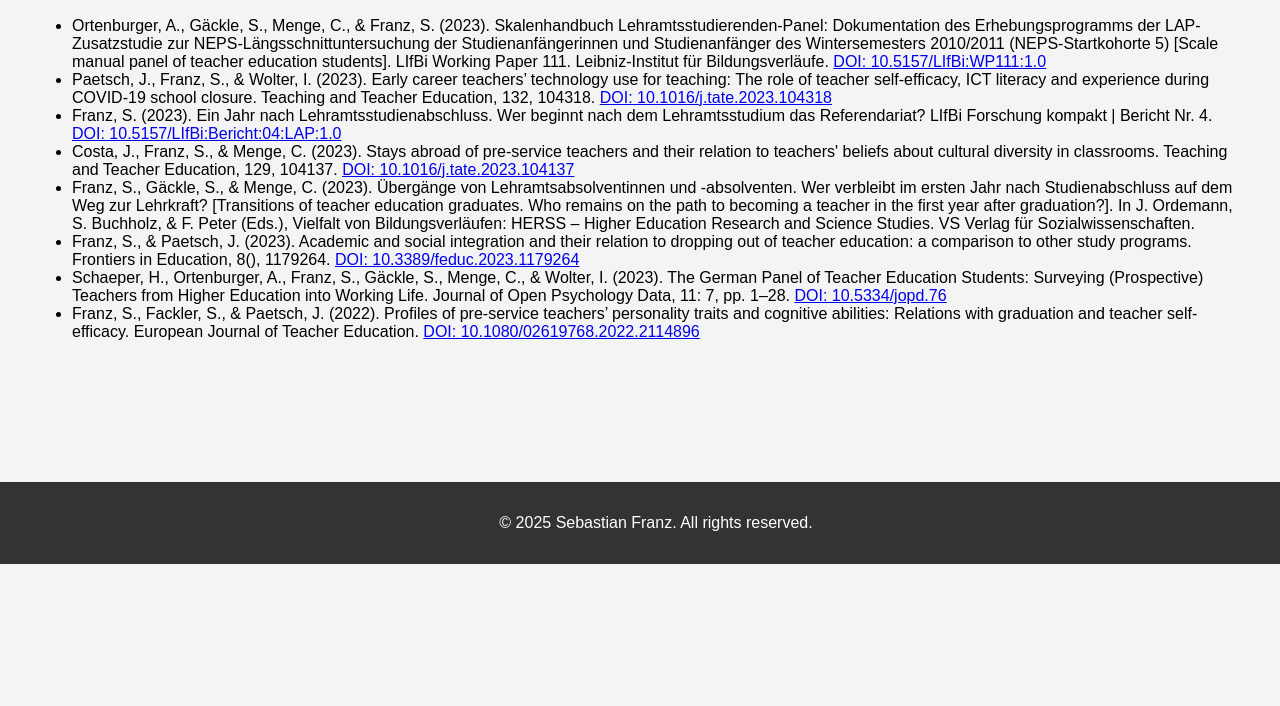
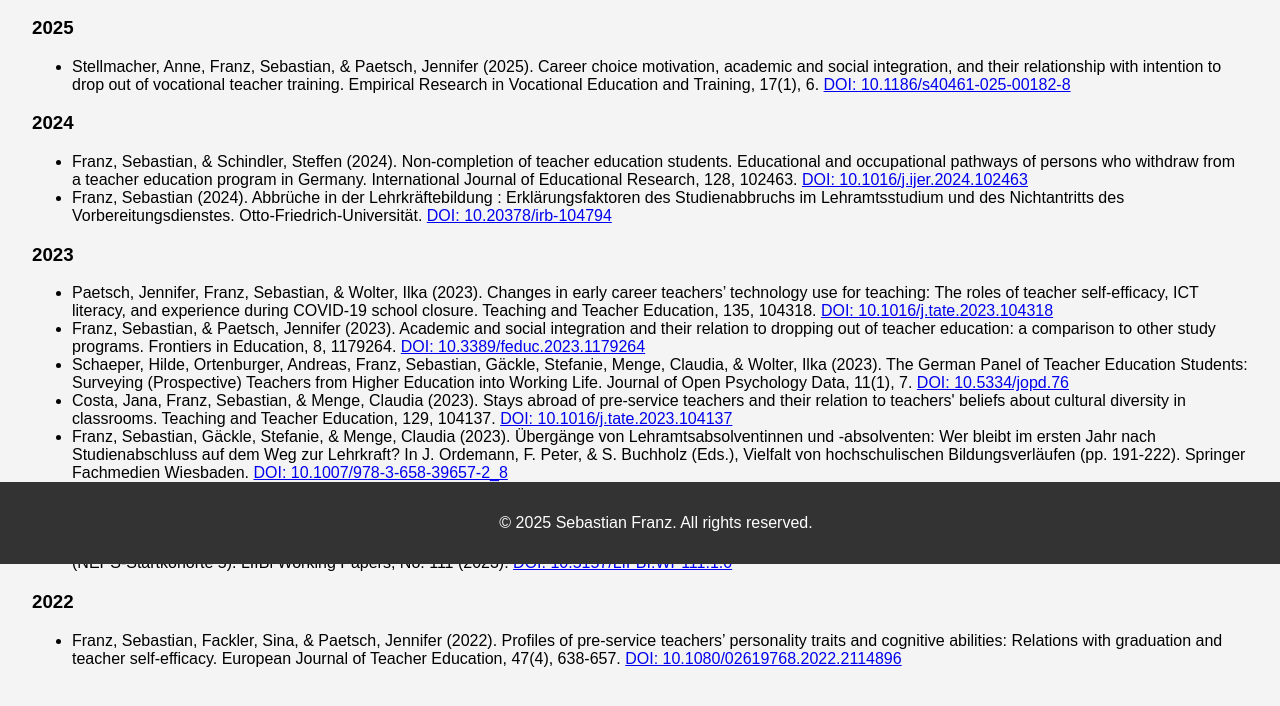
Before and after one commit to tukufu/sebastian-franz, a plain HTML site: page publications.html in a window 1280 px wide. Shown: the part 236-942 px from the top of the page. Before the commit the page ends 800 px from the top, so only its background shows below. Drawn offline with Linux system fonts and the light colour scheme.

Commit message:
Add files via upload

```diff
--- a/publications.html
+++ b/publications.html
@@ -21,15 +21,28 @@
     <main>
         <section id="publications">
             <h2>Publications</h2>
+            <h3>2025</h3>
             <ul>
-                <li>Ortenburger, A., Gäckle, S., Menge, C., & Franz, S. (2023). Skalenhandbuch Lehramtsstudierenden-Panel: Dokumentation des Erhebungsprogramms der LAP-Zusatzstudie zur NEPS-Längsschnittuntersuchung der Studienanfängerinnen und Studienanfänger des Wintersemesters 2010/2011 (NEPS-Startkohorte 5) [Scale manual panel of teacher education students]. LIfBi Working Paper 111. Leibniz-Institut für Bildungsverläufe. <a href="https://doi.org/10.5157/LIfBi:WP111:1.0">DOI: 10.5157/LIfBi:WP111:1.0</a></li>
-                <li>Paetsch, J., Franz, S., & Wolter, I. (2023). Early career teachers’ technology use for teaching: The role of teacher self-efficacy, ICT literacy and experience during COVID-19 school closure. Teaching and Teacher Education, 132, 104318. <a href="https://doi.org/10.1016/j.tate.2023.104318">DOI: 10.1016/j.tate.2023.104318</a></li>
-                <li>Franz, S. (2023). Ein Jahr nach Lehramtsstudienabschluss. Wer beginnt nach dem Lehramtsstudium das Referendariat? LIfBi Forschung kompakt | Bericht Nr. 4. <a href="https://doi.org/10.5157/LIfBi:Bericht:04:LAP:1.0">DOI: 10.5157/LIfBi:Bericht:04:LAP:1.0</a></li>
-                <li>Costa, J., Franz, S., & Menge, C. (2023). Stays abroad of pre-service teachers and their relation to teachers' beliefs about cultural diversity in classrooms. Teaching and Teacher Education, 129, 104137. <a href="https://doi.org/10.1016/j.tate.2023.104137">DOI: 10.1016/j.tate.2023.104137</a></li>
-                <li>Franz, S., Gäckle, S., & Menge, C. (2023). Übergänge von Lehramtsabsolventinnen und -absolventen. Wer verbleibt im ersten Jahr nach Studienabschluss auf dem Weg zur Lehrkraft? [Transitions of teacher education graduates. Who remains on the path to becoming a teacher in the first year after graduation?]. In J. Ordemann, S. Buchholz, & F. Peter (Eds.), Vielfalt von Bildungsverläufen: HERSS – Higher Education Research and Science Studies. VS Verlag für Sozialwissenschaften.</li>
-                <li>Franz, S., & Paetsch, J. (2023). Academic and social integration and their relation to dropping out of teacher education: a comparison to other study programs. Frontiers in Education, 8(), 1179264. <a href="https://doi.org/10.3389/feduc.2023.1179264">DOI: 10.3389/feduc.2023.1179264</a></li>
-                <li>Schaeper, H., Ortenburger, A., Franz, S., Gäckle, S., Menge, C., & Wolter, I. (2023). The German Panel of Teacher Education Students: Surveying (Prospective) Teachers from Higher Education into Working Life. Journal of Open Psychology Data, 11: 7, pp. 1–28. <a href="https://doi.org/10.5334/jopd.76">DOI: 10.5334/jopd.76</a></li>
-                <li>Franz, S., Fackler, S., & Paetsch, J. (2022). Profiles of pre-service teachers’ personality traits and cognitive abilities: Relations with graduation and teacher self-efficacy. European Journal of Teacher Education. <a href="https://doi.org/10.1080/02619768.2022.2114896">DOI: 10.1080/02619768.2022.2114896</a></li>
+                <li>Stellmacher, Anne, Franz, Sebastian, & Paetsch, Jennifer (2025). Career choice motivation, academic and social integration, and their relationship with intention to drop out of vocational teacher training. Empirical Research in Vocational Education and Training, 17(1), 6. <a href="https://ervet-journal.springeropen.com/articles/10.1186/s40461-025-00182-8">DOI: 10.1186/s40461-025-00182-8</a></li>
+            </ul>
+            <h3>2024</h3>
+            <ul>
+                <li>Franz, Sebastian, & Schindler, Steffen (2024). Non-completion of teacher education students. Educational and occupational pathways of persons who withdraw from a teacher education program in Germany. International Journal of Educational Research, 128, 102463. <a href="https://linkinghub.elsevier.com/retrieve/pii/S0883035524001484">DOI: 10.1016/j.ijer.2024.102463</a></li>
+                <li>Franz, Sebastian (2024). Abbrüche in der Lehrkräftebildung : Erklärungsfaktoren des Studienabbruchs im Lehramtsstudium und des Nichtantritts des Vorbereitungsdienstes. Otto-Friedrich-Universität. <a href="https://fis.uni-bamberg.de/handle/uniba/104794">DOI: 10.20378/irb-104794</a></li>
+            </ul>
+            <h3>2023</h3>
+            <ul>
+                <li>Paetsch, Jennifer, Franz, Sebastian, & Wolter, Ilka (2023). Changes in early career teachers’ technology use for teaching: The roles of teacher self-efficacy, ICT literacy, and experience during COVID-19 school closure. Teaching and Teacher Education, 135, 104318. <a href="https://linkinghub.elsevier.com/retrieve/pii/S0742051X23003062">DOI: 10.1016/j.tate.2023.104318</a></li>
+                <li>Franz, Sebastian, & Paetsch, Jennifer (2023). Academic and social integration and their relation to dropping out of teacher education: a comparison to other study programs. Frontiers in Education, 8, 1179264. <a href="https://www.frontiersin.org/articles/10.3389/feduc.2023.1179264/full">DOI: 10.3389/feduc.2023.1179264</a></li>
+                <li>Schaeper, Hilde, Ortenburger, Andreas, Franz, Sebastian, Gäckle, Stefanie, Menge, Claudia, & Wolter, Ilka (2023). The German Panel of Teacher Education Students: Surveying (Prospective) Teachers from Higher Education into Working Life. Journal of Open Psychology Data, 11(1), 7. <a href="https://account.openpsychologydata.metajnl.com/index.php/up-j-jopd/article/view/76">DOI: 10.5334/jopd.76</a></li>
+                <li>Costa, Jana, Franz, Sebastian, & Menge, Claudia (2023). Stays abroad of pre-service teachers and their relation to teachers' beliefs about cultural diversity in classrooms. Teaching and Teacher Education, 129, 104137. <a href="https://linkinghub.elsevier.com/retrieve/pii/S0742051X23001257">DOI: 10.1016/j.tate.2023.104137</a></li>
+                <li>Franz, Sebastian, Gäckle, Stefanie, & Menge, Claudia (2023). Übergänge von Lehramtsabsolventinnen und -absolventen: Wer bleibt im ersten Jahr nach Studienabschluss auf dem Weg zur Lehrkraft? In J. Ordemann, F. Peter, & S. Buchholz (Eds.), Vielfalt von hochschulischen Bildungsverläufen (pp. 191-222). Springer Fachmedien Wiesbaden. <a href="https://link.springer.com/10.1007/978-3-658-39657-2_8">DOI: 10.1007/978-3-658-39657-2_8</a></li>
+                <li>Franz, Sebastian (2023). Ein Jahr nach Lehramtsstudienabschluss: Wer beginnt nach dem Lehramtsstudium das Referendariat? LIfBi Berichte, No. 4 (2023). <a href="https://www.lifbi.de/Portals/2/Publikationen/Transferberichte/LIfBi%20Forschung%20kompakt/LIfBi-Forschung-kompakt_04_LAP.pdf">DOI: 10.5157/LIFBI:BERICHT:04:LAP:1.0</a></li>
+                <li>Ortenburger, Andreas, Gäckle, Stefanie, Menge, Claudia, & Franz, Sebastian (2023). Skalenhandbuch Lehramtsstudierenden-Panel: Dokumentation des Erhebungsprogramms der LAP-Zusatzstudie zur NEPS-Längsschnittuntersuchung der Studienanfängerinnen und Studienanfänger des Wintersemesters 2010/2011 (NEPS-Startkohorte 5). LIfBi Working Papers, No. 111 (2023). <a href="https://www.lifbi.de/Portals/2/LIfBi%20Working%20Papers/LIfBi_WP_111_1.0.pdf">DOI: 10.5157/LIFBI:WP111:1.0</a></li>
+            </ul>
+            <h3>2022</h3>
+            <ul>
+                <li>Franz, Sebastian, Fackler, Sina, & Paetsch, Jennifer (2022). Profiles of pre-service teachers’ personality traits and cognitive abilities: Relations with graduation and teacher self-efficacy. European Journal of Teacher Education, 47(4), 638-657. <a href="https://www.tandfonline.com/doi/full/10.1080/02619768.2022.2114896">DOI: 10.1080/02619768.2022.2114896</a></li>
             </ul>
         </section>
     </main>
```
